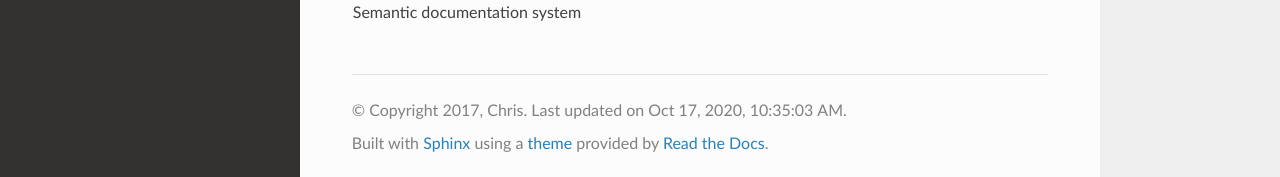
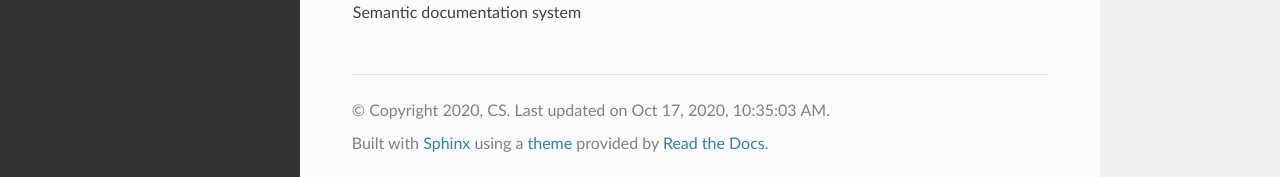
Before and after one commit to heterotopian/technotes, a Sphinx documentation site: the page built from source/index.rst, in a window 1280 px wide and 1245 px high. Shown: the part 1065-1242 px from the top of the window. Built offline with Sphinx 7.4.7 and the Read the Docs theme 2.0.0, drawn with Linux system fonts in a browser that asks for light colours.

Commit message:
Use current year in footer copyright message

```diff
--- a/source/conf.py
+++ b/source/conf.py
@@ -14,6 +14,7 @@
 
 import sys
 import os
+import datetime
 import sphinx_rtd_theme
 
 # If extensions (or modules to document with autodoc) are in another directory,
@@ -54,7 +55,8 @@ master_doc = 'index'
 
 # General information about the project.
 project = u'Technotes'
-copyright = u'2017, Chris'
+author = u'CS'
+copyright = u'{}, {}'.format(datetime.datetime.now().year, author)
 
 # The version info for the project you're documenting, acts as replacement for
 # |version| and |release|, also used in various other places throughout the
@@ -213,8 +215,8 @@ latex_elements = {
 # (source start file, target name, title,
 #  author, documentclass [howto, manual, or own class]).
 latex_documents = [
-  ('index', 'technotes.tex', u'Techdoc Documentation',
-   u'Chris', 'manual'),
+  ('index', 'technotes.tex', u'Technotes Documentation',
+   author, 'manual'),
 ]
 
 # The name of an image file (relative to this directory) to place at the top of
@@ -244,7 +246,7 @@ latex_documents = [
 # (source start file, name, description, authors, manual section).
 man_pages = [
     ('index', 'technotes', u'Technotes Documentation',
-     [u'Chris'], 1)
+     [author], 1)
 ]
 
 # If true, show URL addresses after external links.
@@ -258,7 +260,7 @@ man_pages = [
 #  dir menu entry, description, category)
 texinfo_documents = [
   ('index', 'technotes', u'Technotes Documentation',
-   u'Chris', 'technotes', 'One line description of project.',
+   author, 'technotes', 'One line description of project.',
    'Miscellaneous'),
 ]
 
```
